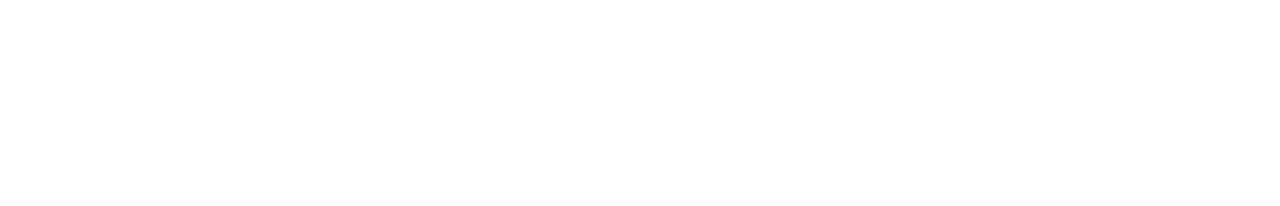
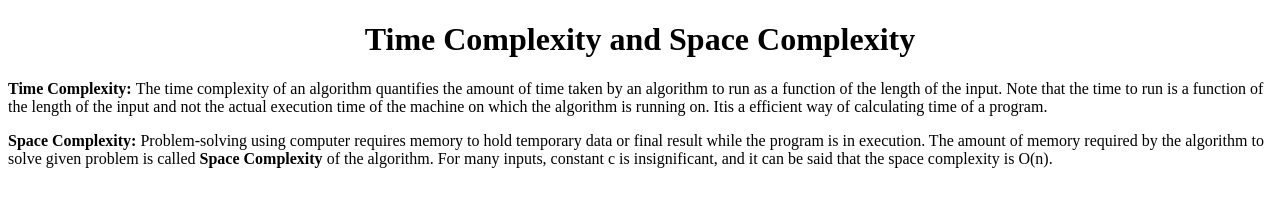
Before and after one commit to acciojob/time-and-space-complexity-TarunVanshkar, a website: page main.html in a window 1280 px wide. Drawn offline with Linux system fonts and the light colour scheme.

Commit message:
created a submission

```diff
--- a/main.html
+++ b/main.html
@@ -7,6 +7,21 @@
 </head>
 
 <body>
+	<h1 style="text-align:center;">Time Complexity and Space Complexity</h1>
+	<p>
+		<b>Time Complexity: </b> The time complexity of an algorithm quantifies the
+		amount of time taken by an algorithm to run as a function of the length
+		of the input. Note that the time to run is a function of the length of
+		the input and not the actual execution time of the machine on which the
+		algorithm is running on. Itis a efficient way of calculating time of a program.
+	</p>
+	<p>
+		<b>Space Complexity: </b> Problem-solving using computer requires memory to
+		hold temporary data or final result while the program is in execution. The
+		amount of memory required by the algorithm to solve given problem is called
+		<b>Space Complexity</b> of the algorithm. For many inputs, constant c is
+		insignificant, and it can be said that the space complexity is O(n).
+	</p>
 	<!-- the entire body must be written by student -->
     <script type="text/javascript" src="./script.js">
 </script>
```
